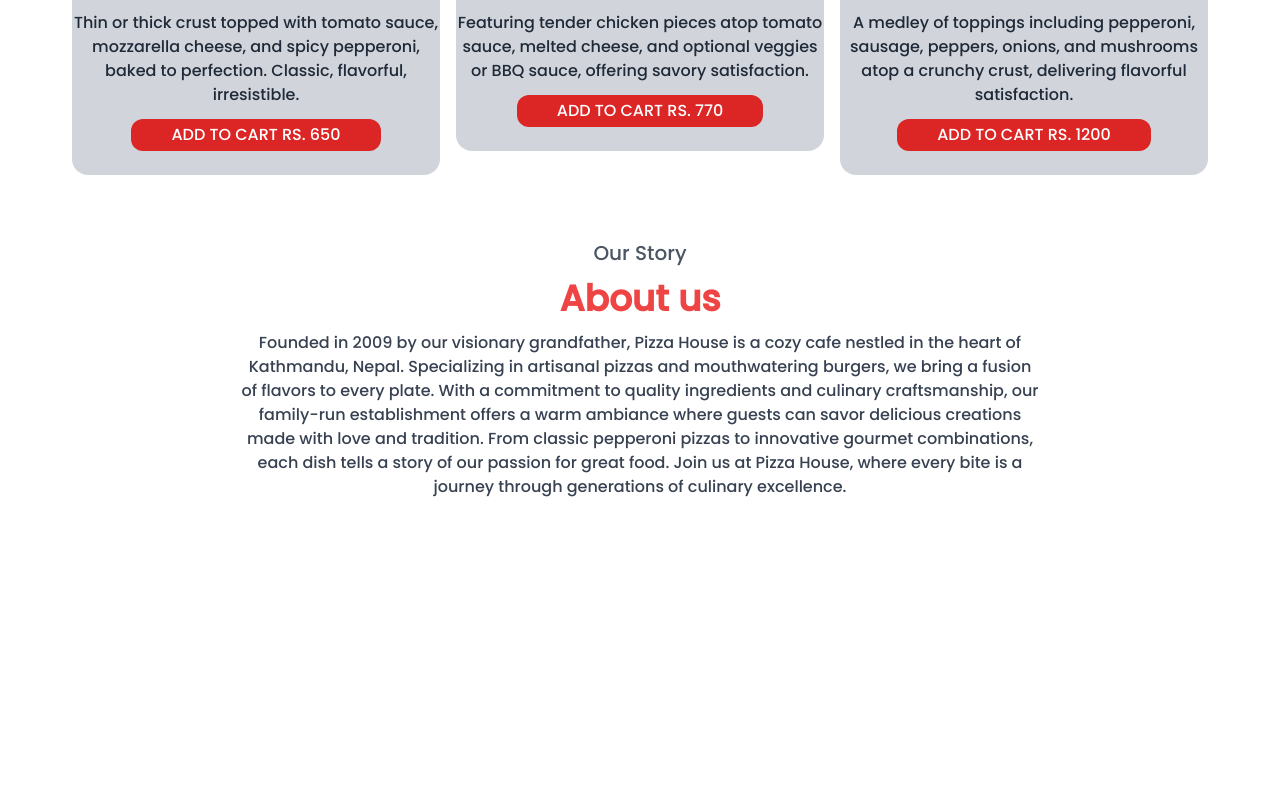
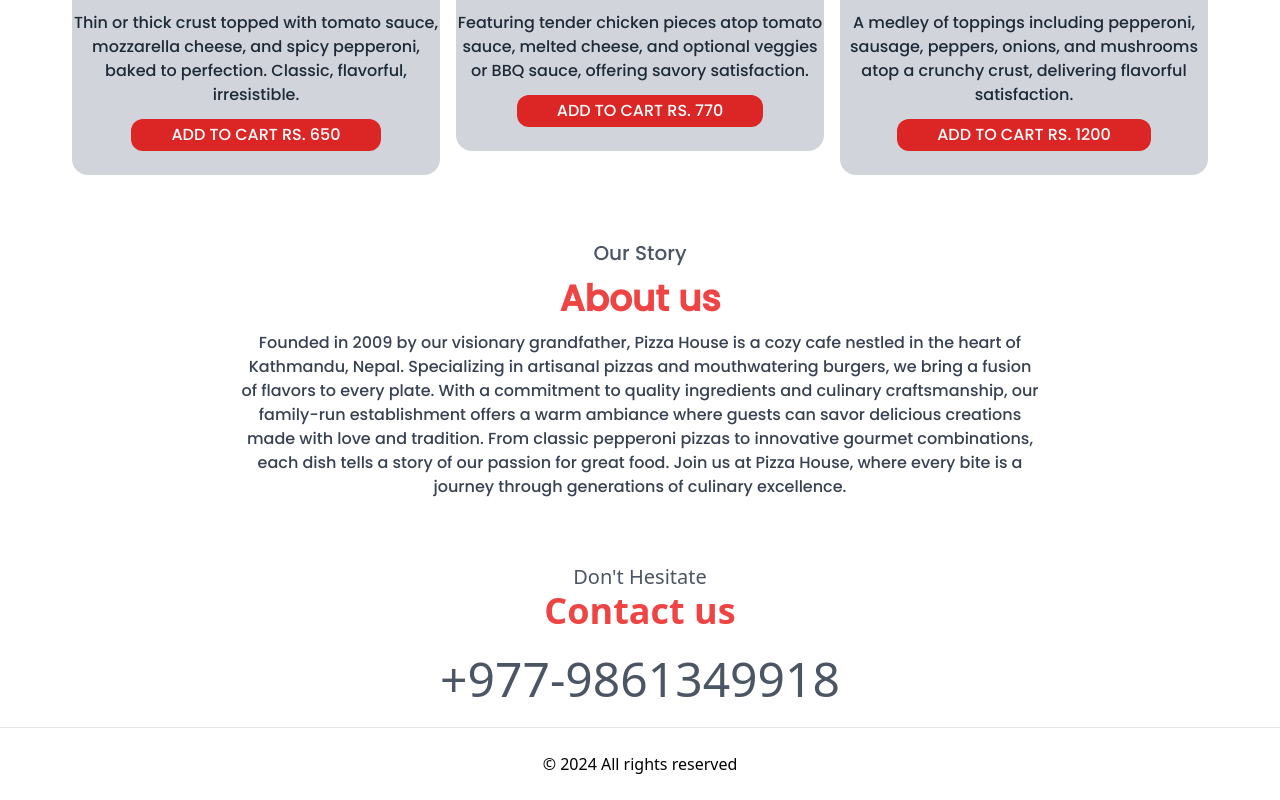
Before and after one commit to sagarpdl000/Pizza-house-react, a React (Create React App) app: page / in a window 1280 px wide. Shown: the part 689-1489 px from the top of the page. Before the commit the page ends 1252 px from the top, so only its background shows below. Built offline with nearby package versions, Linux system fonts and the light colour scheme.

Commit message:
Footer component added

```diff
--- a/src/App.js
+++ b/src/App.js
@@ -7,6 +7,7 @@
 import Contact from './Pages/Contact/Contact';
 import Login from './Pages/Login/Login'
 import Cart from './Pages/Cart/Cart'
+import Footer from './Components/Footer/Footer';
 
 
 function App() {
@@ -14,6 +15,7 @@
     <div>
       <BrowserRouter>
       <Navbar/>
+
 
      <Routes>
       <Route path='/' element = {<Home/>}/>
@@ -27,6 +29,7 @@
 
 
      </Routes>
+     <Footer/>
 
       </BrowserRouter>
     </div>
--- /dev/null
+++ b/src/Components/Footer/Footer.jsx
@@ -0,0 +1,19 @@
+import React from 'react'
+
+const Footer = () => {
+  return (
+    <div className='text-center'>
+        <div>
+            <h1 className='text-xl text-gray-600'>Don't Hesitate</h1>
+            <h1 className='text-4xl text-red-500 font-bold'>Contact us</h1>
+            <h1 className='text-gray-600  text-4xl md:text-5xl my-6'>+977-9861349918</h1>
+        </div>
+            <hr/>
+        <div>
+            <p className='my-6'>&copy; 2024 All rights reserved</p>
+        </div>
+    </div>
+  )
+}
+
+export default Footer
--- a/src/Components/Navbar/Navbar.jsx
+++ b/src/Components/Navbar/Navbar.jsx
@@ -19,7 +19,7 @@
             uppercase '>Pizza house</h1>
 
 
-            <ul className={`md:flex gap-6 items-center text-gray-600  bg-red-300 md:bg-white mt-2 md:mt-0 ${isMenuOpen ? 'block' : 'hidden'}`}>
+            <ul className={`md:flex gap-6 items-center text-gray-600  bg-red-300 md:bg-white mt-2 md:mt-0 ${isMenuOpen ? 'block' : 'hidden'} pl-1 md:pl-0`}>
                 <li className='md:hover:border-b-2 hover:border-red-500'><Link to={'/home'}>Home</Link></li>
                 <li className='md:hover:border-b-2 hover:border-red-500'><Link to={'/menu'}>Menu</Link></li>
                 <li className='md:hover:border-b-2 hover:border-red-500'><Link to={'/about'}>About</Link></li>
@@ -27,7 +27,7 @@
             </ul>
         </div>
 
-        <div className={`md:flex items-center text-gray-600 gap-3 bg-red-300 md:bg-white ${isMenuOpen ? 'block' : 'hidden'}`}>
+        <div className={`md:flex items-center text-gray-600 gap-3 bg-red-300 md:bg-white ${isMenuOpen ? 'block' : 'hidden'} pl-1 md:pl-0`}>
 
             <h1 className='hidden md:block'>Hello, Sagar</h1>
                 <Link to={'/login'}> <button className='md:bg-red-500 md:px-6 rounded-2xl py-1 md:text-white duration-300 md:hover:scale-105 '>Login</button></Link>
--- a/src/Pages/About/About.jsx
+++ b/src/Pages/About/About.jsx
@@ -1,8 +1,11 @@
 import React from 'react'
+import AboutUs from '../../Components/Aboutus/AboutUs'
 
 const About = () => {
   return (
-    <div>About</div>
+    <div>
+      <AboutUs/>
+    </div>
   )
 }
 
```
